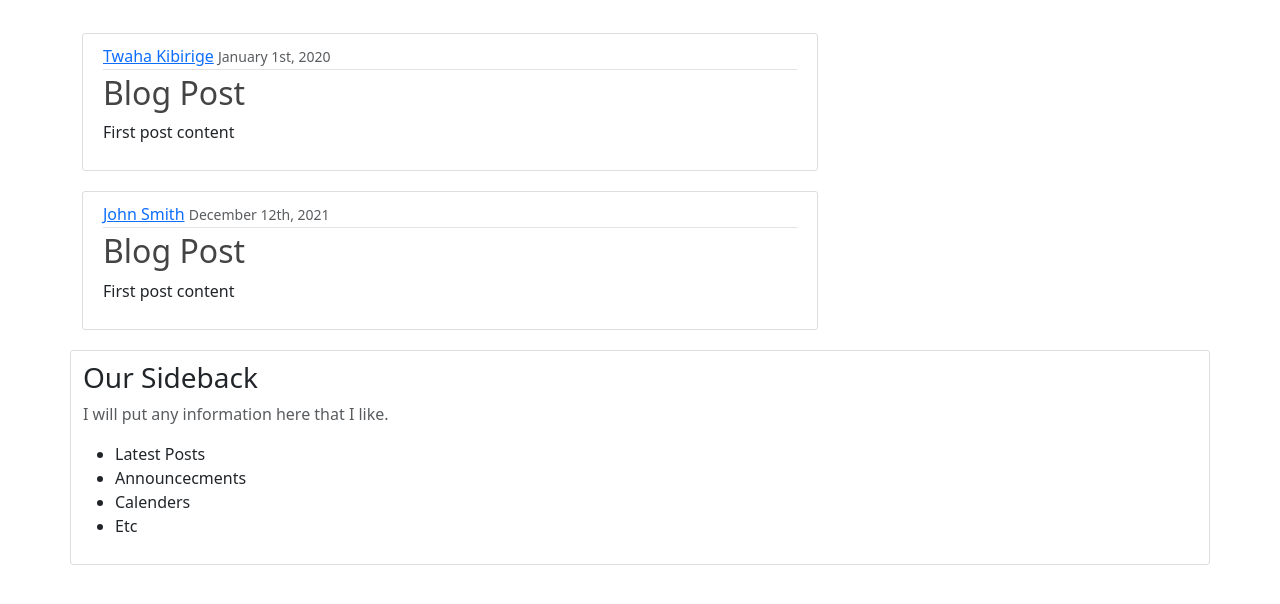
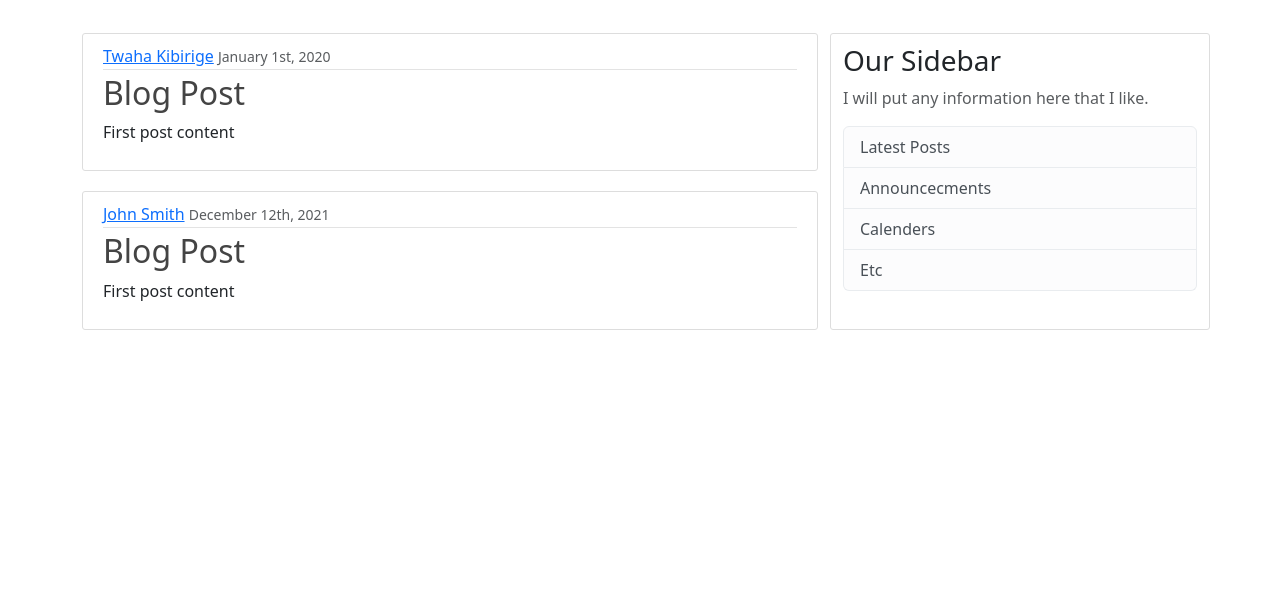
Before and after one commit to T-KibCode/MilestoneProject-3, a Flask app: page / in a window 1280 px wide. Shown: the part 56-660 px from the top of the page. Run offline with Flask 3, Linux system fonts and the light colour scheme.

Commit message:
<fix> [fixing mini sidebar view]
Signed-off-by: T-KibCode <tkibirige94@gmail.com>

```diff
--- a/templates/base.html
+++ b/templates/base.html
@@ -46,14 +46,14 @@
     <div class="col-md-8">
       {% block content %}{% endblock %}
     </div>
-    <div class="content-section">
-      <h3>Our Sideback</h3>
+    <div class="content-section col-md-4">
+      <h3>Our Sidebar</h3>
       <p class='text-muted'>I will put any information here that I like.</p>
-        <ul>
-          <li>Latest Posts</li>
-          <li>Announcecments</li>
-          <li>Calenders</li>
-          <li>Etc</li>
+        <ul class="list-group">
+          <li class="list-group-item list-group-item-light">Latest Posts</li>
+          <li class="list-group-item list-group-item-light">Announcecments</li>
+          <li class="list-group-item list-group-item-light">Calenders</li>
+          <li class="list-group-item list-group-item-light">Etc</li>
         </ul>
     </div>
   </div>
```
